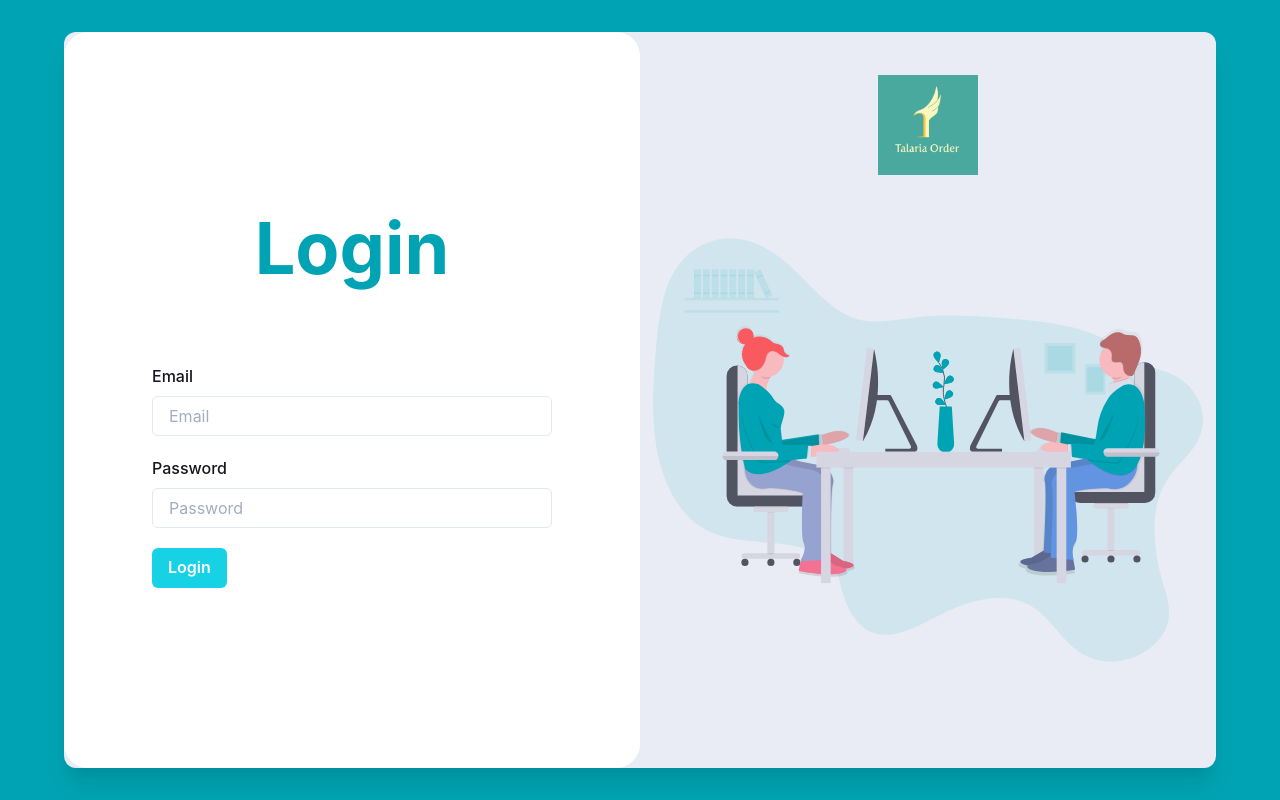
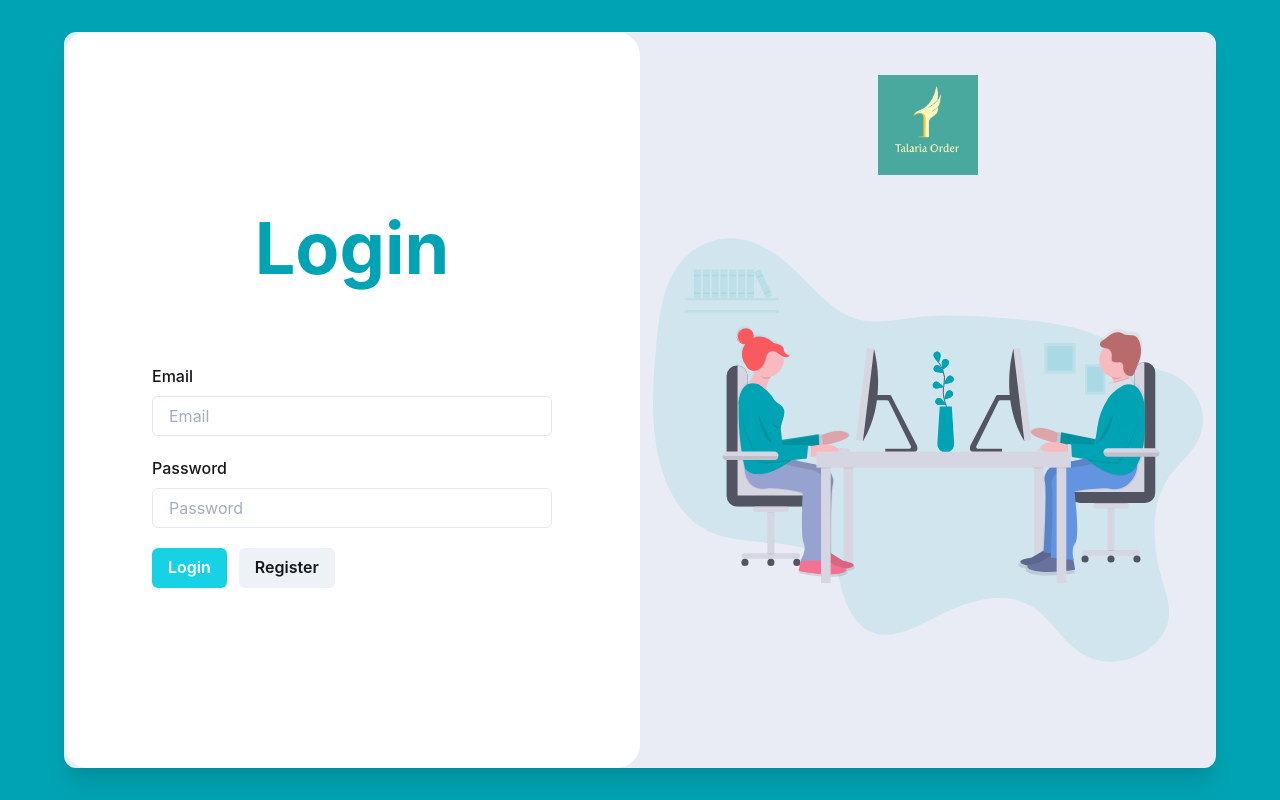
Before and after one commit to kyle-trinh/talaria-web, a Next.js app: page /login in a window 1280 px wide. Built offline with nearby package versions, Linux system fonts and the light colour scheme.

Commit message:
handle login errors on error page

```diff
--- a/src/pages/login.tsx
+++ b/src/pages/login.tsx
@@ -1,5 +1,13 @@
-import { Button, Grid, Flex, Box } from "@chakra-ui/react";
-import { useMutation, QueryClient } from "react-query";
+import {
+  Button,
+  Grid,
+  Flex,
+  Box,
+  Alert,
+  AlertIcon,
+  AlertTitle,
+} from "@chakra-ui/react";
+import { useMutation, QueryClient, ResultOptions } from "react-query";
 import { useRouter } from "next/router";
 import { GetServerSideProps, GetServerSidePropsContext } from "next";
 import { client } from "../utils/api-client";
@@ -7,15 +15,15 @@ import { dehydrate } from "react-query/hydration";
 import Image from "next/image";
 import { Form, Formik } from "formik";
 import { InputField } from "../components/InputField";
-import { makeUseVisualState } from "framer-motion/types/motion/utils/use-visual-state";
+import Link from "next/link";
 
 interface LoginProps {}
 
 const Login = () => {
   const route = useRouter();
-  const { mutate, isLoading } = useMutation(
+  const { mutate, isLoading, isError, error, isSuccess } = useMutation(
     (data: { email: string; password: string }) =>
-      fetch("http://localhost:4444/api/v1/users/signin", {
+      client("http://localhost:4444/api/v1/users/signin", {
         method: "POST",
         body: JSON.stringify(data),
         headers: {
@@ -24,12 +32,8 @@ const Login = () => {
         credentials: "include",
       }),
     {
-      onSuccess: () => {
-        console.log("success?");
+      onSuccess: (data, variables) => {
         route.push("/profile");
-      },
-      onError: (error) => {
-        console.log("ERROR: ", error);
       },
     }
   );
@@ -56,15 +60,31 @@ const Login = () => {
           </Box>
           <Formik
             initialValues={{ email: "", password: "" }}
-            onSubmit={async (values) => await mutate(values)}
+            onSubmit={(values) => {
+              mutate(values);
+            }}
           >
             {() => (
               <Form>
+                {isError ? (
+                  <Alert status="error">
+                    <AlertIcon />
+                    <AlertTitle mr={2}>{(error as Error).message}</AlertTitle>
+                  </Alert>
+                ) : null}
+                {isSuccess ? (
+                  <Alert status="success">
+                    <AlertIcon />
+                    <AlertTitle mr={2}>
+                      Login successful! Redirecting...
+                    </AlertTitle>
+                  </Alert>
+                ) : null}
                 <InputField
                   name="email"
                   placeholder="Email"
                   label="Email"
-                  type="text"
+                  type="email"
                   mb={5}
                 />
                 <InputField
@@ -81,6 +101,11 @@ const Login = () => {
                   loadingText="Submitting"
                 >
                   Login
+                </Button>
+                <Button colorScheme="gray" ml={3}>
+                  <Link href="/register">
+                    <a>Register</a>
+                  </Link>
                 </Button>
               </Form>
             )}
```
